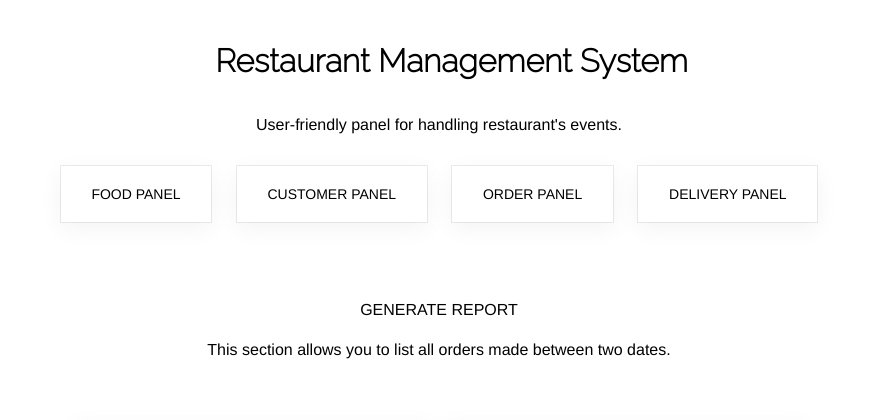
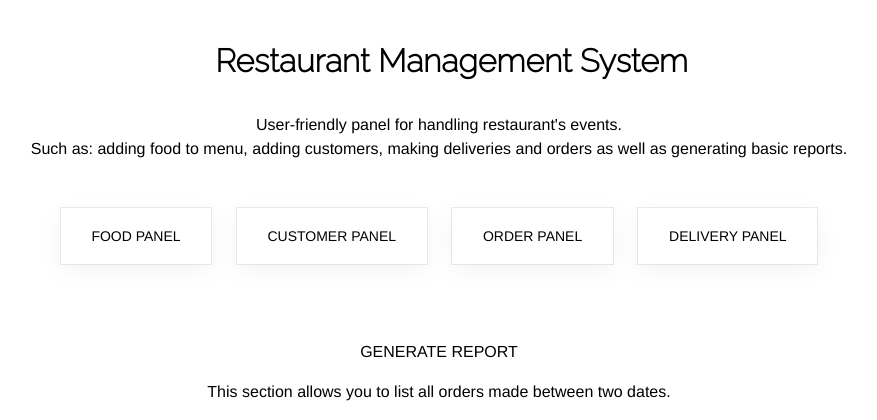
Before and after one commit to PsimonL/Restaurant-Management-System, a Django app: page / in a window 1280 px wide. Shown: the top 420 px of the page, without its empty margins (201-1078 px from the left). Run offline with Django 3.2, Linux system fonts and the light colour scheme; data comes from the database, SQL or seed files in the repository.

Commit message:
main.html update

```diff
--- a/apps/restaurant-base/app/templates/main.html
+++ b/apps/restaurant-base/app/templates/main.html
@@ -23,8 +23,9 @@
   <div style="display: grid">
     <div class="header">
       <h1 style="text-align: center; padding: 1%; width: 100%;">Restaurant Management System</h1>
-      <p>User-friendly panel for handling restaurant's events.</p>
+      <p>User-friendly panel for handling restaurant's events. <br> Such as: adding food to menu, adding customers, making deliveries and orders as well as generating basic reports.</p>
     </div>
+    <br>
     <div style="display:flex; justify-content: center; margin-top: 0%; margin-bottom: 5%;">
       <a href="/food_panel" style="text-decoration: none; cursor: pointer;">
         <button class="button-48" role="button"><span class="text">Food Panel</span></button>
```
